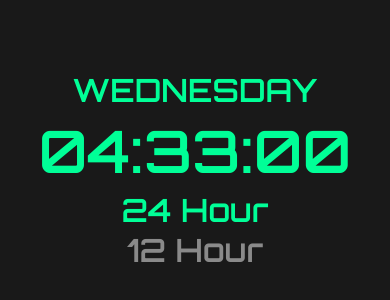
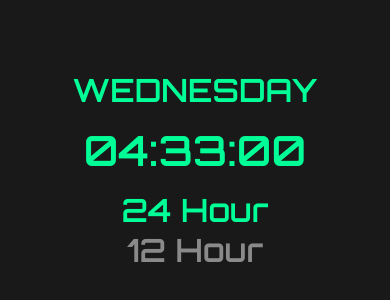
Before and after one commit to bralegz/js-clock, a plain HTML site: page index.html in a window 390 px wide. Shown: the part 272-572 px from the top of the page. Drawn offline with Linux system fonts and the light colour scheme.

Commit message:
Fix font size hour display on small screen (2)

```diff
--- a/styles.css
+++ b/styles.css
@@ -78,7 +78,7 @@ body {
 @media screen and (max-width: 528px) {
 
     .wrapper-grid .hour {
-        font-size: 15vw;
+        font-size: 2.6rem;
     }
 
     .wrapper-grid .format-wrapper {
```
